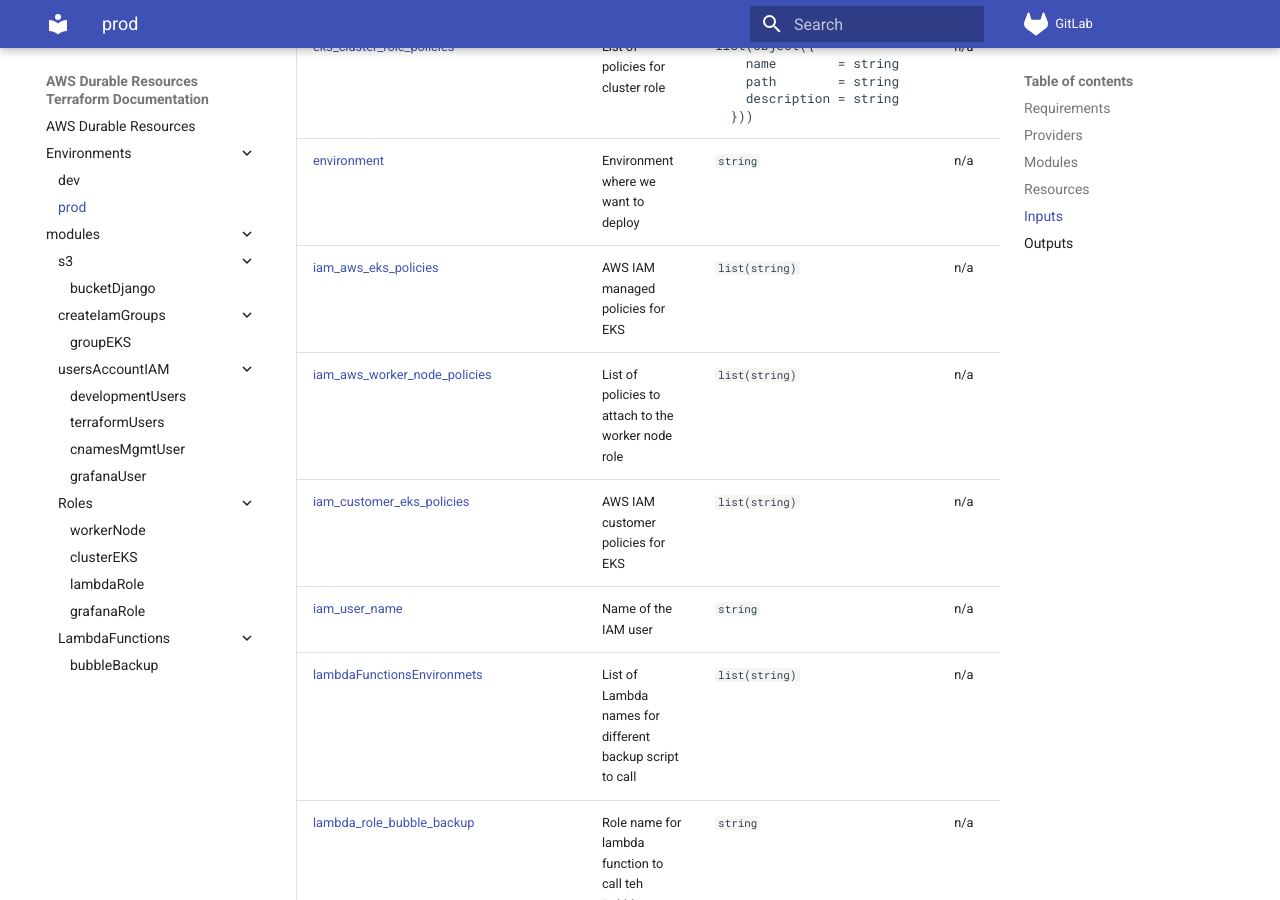
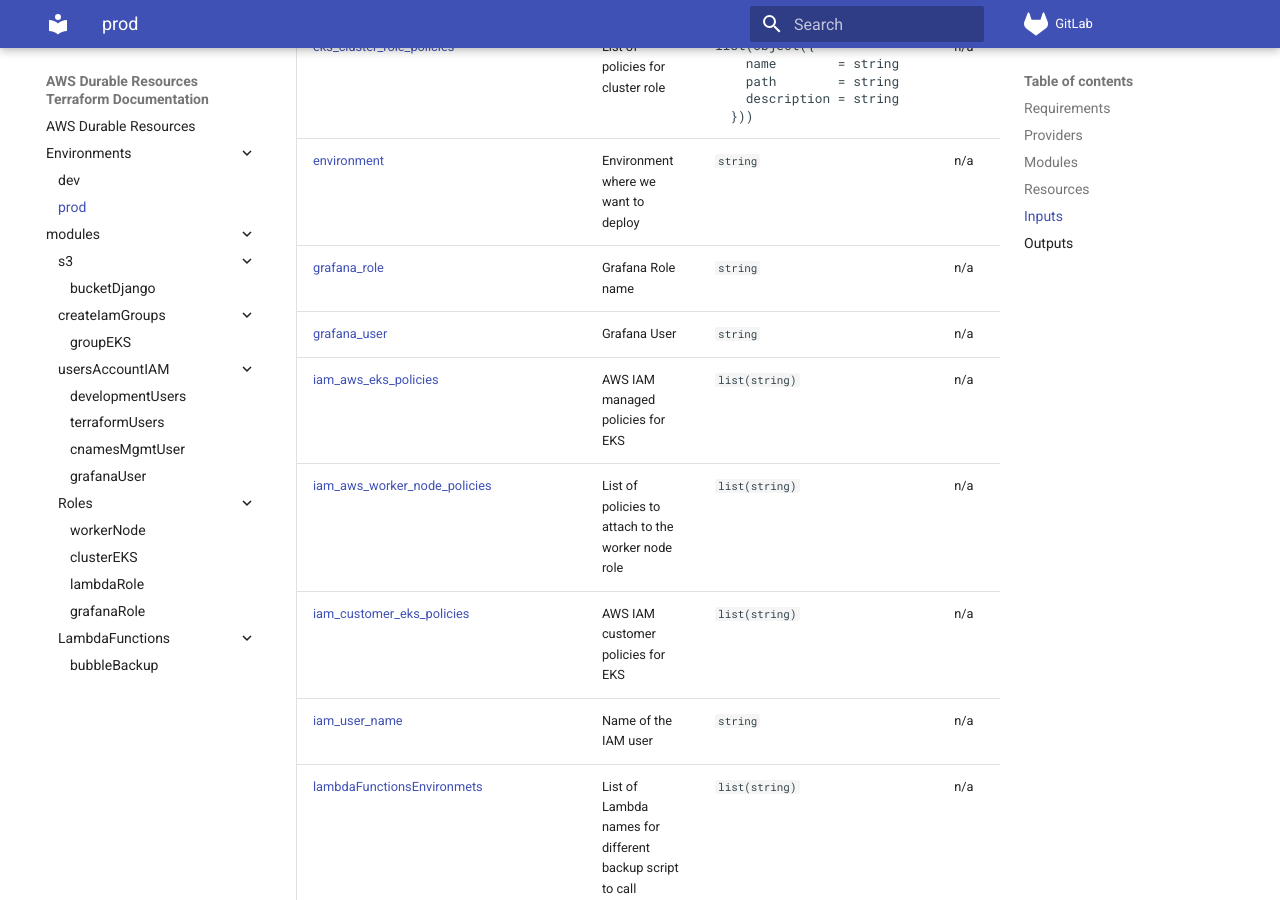
Before and after one commit to marcodv/durable_resources, an MkDocs documentation site: the page built from docs/prod.md, in a window 1280 px wide and 900 px high, scrolled down 2868 px. Built offline with MkDocs 1.6.1 and Material for MkDocs 9.7.7, drawn with Linux system fonts in a browser that asks for light colours.

```diff
--- a/docs/prod.md
+++ b/docs/prod.md
@@ -60,6 +60,8 @@ No resources.
 | <a name="input_eks_cluster_management_list_policies"></a> [eks\_cluster\_management\_list\_policies](#input\_eks\_cluster\_management\_list\_policies) | List of the policies to associate to the cluster management group | <pre>list(object({<br>    name        = string<br>    path        = string<br>    description = string<br>  }))</pre> | n/a | yes |
 | <a name="input_eks_cluster_role_policies"></a> [eks\_cluster\_role\_policies](#input\_eks\_cluster\_role\_policies) | List of policies for cluster role | <pre>list(object({<br>    name        = string<br>    path        = string<br>    description = string<br>  }))</pre> | n/a | yes |
 | <a name="input_environment"></a> [environment](#input\_environment) | Environment where we want to deploy | `string` | n/a | yes |
+| <a name="input_grafana_role"></a> [grafana\_role](#input\_grafana\_role) | Grafana Role name | `string` | n/a | yes |
+| <a name="input_grafana_user"></a> [grafana\_user](#input\_grafana\_user) | Grafana User | `string` | n/a | yes |
 | <a name="input_iam_aws_eks_policies"></a> [iam\_aws\_eks\_policies](#input\_iam\_aws\_eks\_policies) | AWS IAM managed policies for EKS | `list(string)` | n/a | yes |
 | <a name="input_iam_aws_worker_node_policies"></a> [iam\_aws\_worker\_node\_policies](#input\_iam\_aws\_worker\_node\_policies) | List of policies to attach to the worker node role | `list(string)` | n/a | yes |
 | <a name="input_iam_customer_eks_policies"></a> [iam\_customer\_eks\_policies](#input\_iam\_customer\_eks\_policies) | AWS IAM customer policies for EKS | `list(string)` | n/a | yes |
```
Also changed, not shown: 1 other file.
